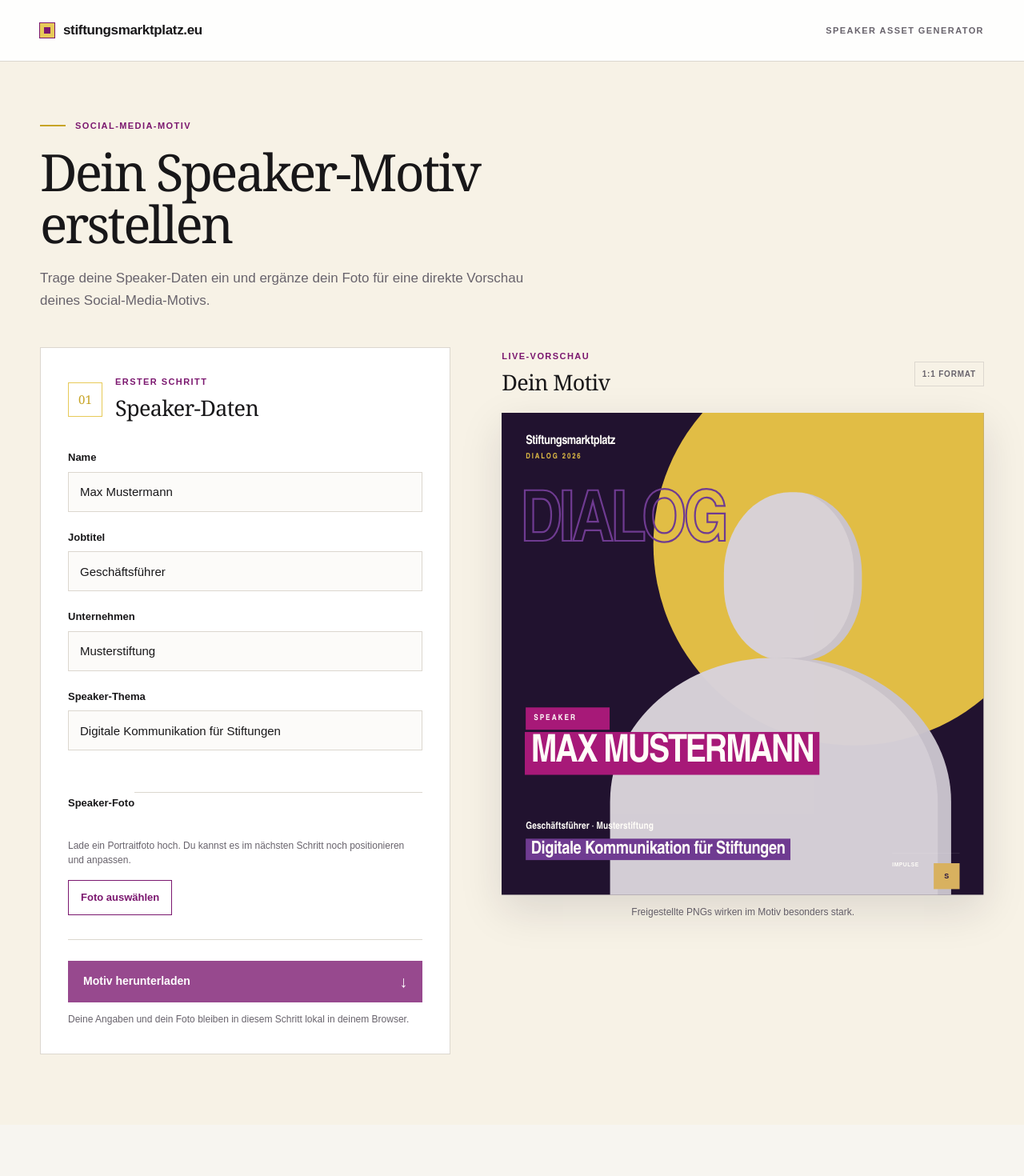
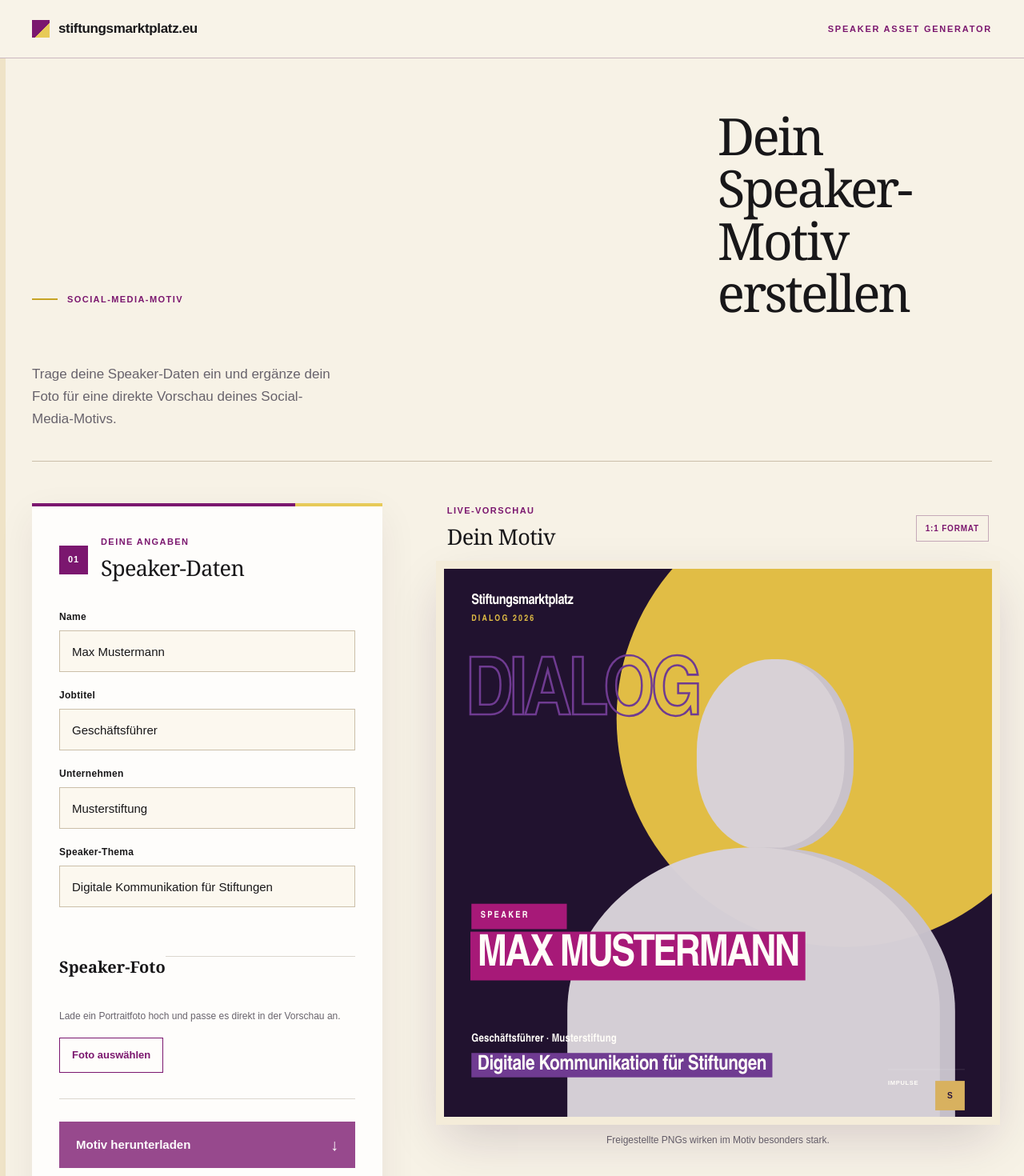
Before and after one commit to Funklix/imagegenerator, a Next.js app: page / in a window 1280 px wide. Shown: the top 1470 px of the page at 80% size. Before the commit the page ends 1406 px from the top, so only its background shows below. Built offline with nearby package versions, Linux system fonts and the light colour scheme.

Commit message:
Polish branded generator interface

```diff
--- a/src/app/globals.css
+++ b/src/app/globals.css
@@ -9,7 +9,7 @@
 }
 
 html {
-  background: #f7f5f0;
+  background: #f7f2e6;
 }
 
 body {
@@ -26,23 +26,25 @@
 
 .app-shell {
   min-height: 100vh;
-  background: var(--background);
+  background:
+    linear-gradient(90deg, var(--background-strong) 0 7px, transparent 7px),
+    var(--background);
   color: var(--text-primary);
 }
 
 .site-header {
-  border-bottom: 1px solid var(--border);
-  background: color-mix(in srgb, var(--surface) 94%, transparent);
+  border-bottom: 1px solid color-mix(in srgb, var(--brand-primary) 16%, var(--border));
+  background: color-mix(in srgb, var(--background) 92%, white);
 }
 
 .header-inner,
 .main-content {
-  width: min(1180px, calc(100% - 48px));
+  width: min(1200px, calc(100% - 64px));
   margin-inline: auto;
 }
 
 .header-inner {
-  min-height: 76px;
+  min-height: 72px;
   display: flex;
   align-items: center;
   justify-content: space-between;
@@ -60,11 +62,9 @@
 }
 
 .wordmark-mark {
-  width: 18px;
-  height: 18px;
-  background: var(--brand-primary);
-  border: 5px solid var(--accent);
-  outline: 1px solid var(--brand-primary);
+  width: 22px;
+  height: 22px;
+  background: linear-gradient(135deg, var(--brand-primary) 0 58%, var(--accent) 58%);
 }
 
 .context-label,
@@ -79,16 +79,23 @@
 }
 
 .context-label {
-  color: var(--text-secondary);
+  color: var(--brand-primary);
+  letter-spacing: 0.16em;
 }
 
 .main-content {
-  padding-block: 72px 88px;
+  padding-block: 64px 88px;
 }
 
 .intro {
-  max-width: 720px;
-  margin-bottom: 44px;
+  display: grid;
+  grid-template-columns: minmax(0, 1.4fr) minmax(260px, 0.6fr);
+  align-items: end;
+  gap: 56px;
+  max-width: none;
+  margin-bottom: 52px;
+  padding-bottom: 34px;
+  border-bottom: 1px solid var(--border-strong);
 }
 
 .eyebrow {
@@ -116,15 +123,15 @@
   max-width: 680px;
   margin: 0;
   font-family: Georgia, "Times New Roman", serif;
-  font-size: clamp(42px, 5vw, 64px);
+  font-size: clamp(46px, 5vw, 68px);
   font-weight: 500;
   line-height: 1.02;
   letter-spacing: -0.045em;
 }
 
 .intro-copy {
-  max-width: 620px;
-  margin: 22px 0 0;
+  max-width: 390px;
+  margin: 0 0 4px;
   color: var(--text-secondary);
   font-size: 17px;
   line-height: 1.65;
@@ -132,9 +139,9 @@
 
 .workspace {
   display: grid;
-  grid-template-columns: minmax(0, 0.92fr) minmax(420px, 1.08fr);
+  grid-template-columns: minmax(360px, 0.78fr) minmax(480px, 1.22fr);
   align-items: start;
-  gap: clamp(28px, 5vw, 72px);
+  gap: clamp(40px, 6vw, 88px);
 }
 
 .form-panel,
@@ -143,9 +150,21 @@
 }
 
 .form-panel {
-  padding: 34px;
-  border: 1px solid var(--border);
-  background: var(--surface);
+  position: relative;
+  padding: 36px 34px 32px;
+  border-top: 4px solid var(--brand-primary);
+  background: color-mix(in srgb, var(--surface) 84%, var(--background));
+  box-shadow: 0 16px 44px rgba(50, 19, 63, 0.07);
+}
+
+.form-panel::before {
+  content: "";
+  position: absolute;
+  top: -4px;
+  right: 0;
+  width: 25%;
+  height: 4px;
+  background: var(--accent);
 }
 
 .section-heading,
@@ -158,14 +177,15 @@
 
 .step-number {
   display: grid;
-  width: 43px;
-  height: 43px;
+  width: 36px;
+  height: 36px;
   flex: 0 0 auto;
   place-items: center;
-  border: 1px solid var(--accent);
-  color: var(--brand-secondary);
-  font-family: Georgia, "Times New Roman", serif;
-  font-size: 15px;
+  background: var(--brand-primary);
+  color: white;
+  font-size: 11px;
+  font-weight: 700;
+  letter-spacing: 0.08em;
 }
 
 .section-heading h2,
@@ -179,7 +199,7 @@
 
 .field-list {
   display: grid;
-  gap: 22px;
+  gap: 20px;
 }
 
 .field {
@@ -188,18 +208,19 @@
 }
 
 .field label {
-  font-size: 13px;
+  font-size: 12px;
   font-weight: 700;
+  letter-spacing: 0.025em;
 }
 
 .field input {
   width: 100%;
-  height: 50px;
-  padding: 0 14px;
-  border: 1px solid var(--border);
+  height: 52px;
+  padding: 0 15px;
+  border: 1px solid var(--border-strong);
   border-radius: 0;
   outline: none;
-  background: #fcfbf9;
+  background: var(--surface-soft);
   color: var(--text-primary);
   font-size: 15px;
   transition:
@@ -209,7 +230,7 @@
 }
 
 .field input:hover {
-  border-color: #b8b1a7;
+  border-color: color-mix(in srgb, var(--brand-primary) 45%, var(--border));
   background: var(--surface);
 }
 
@@ -226,21 +247,22 @@
 
 .photo-upload {
   min-width: 0;
-  margin: 30px 0 0;
-  padding: 26px 0 0;
+  margin: 32px 0 0;
+  padding: 28px 0 0;
   border: 0;
   border-top: 1px solid var(--border);
 }
 
 .photo-upload legend {
-  padding: 26px 0 0;
+  padding: 28px 0 0;
   color: var(--text-primary);
-  font-size: 13px;
+  font-family: Georgia, "Times New Roman", serif;
+  font-size: 20px;
   font-weight: 700;
 }
 
 .photo-help {
-  margin: 8px 0 16px;
+  margin: 9px 0 18px;
   color: var(--text-secondary);
   font-size: 12px;
   line-height: 1.5;
@@ -266,11 +288,18 @@
   padding: 0 15px;
   border: 1px solid var(--brand-primary);
   border-radius: 0;
-  background: var(--surface);
+  background: transparent;
   color: var(--brand-primary);
   cursor: pointer;
   font-size: 13px;
   font-weight: 700;
+  transition: background 140ms ease, color 140ms ease, border-color 140ms ease;
+}
+
+.photo-select:hover,
+.photo-action:hover {
+  background: var(--brand-primary);
+  color: white;
 }
 
 .photo-input:focus-visible + .photo-select,
@@ -282,7 +311,10 @@
 
 .photo-selection {
   display: grid;
-  gap: 12px;
+  gap: 14px;
+  padding: 15px;
+  border-left: 3px solid var(--accent);
+  background: var(--surface-soft);
 }
 
 .photo-filename {
@@ -318,8 +350,8 @@
 }
 
 .photo-action:last-child {
-  border-color: var(--border);
-  color: var(--text-secondary);
+  border-color: color-mix(in srgb, var(--brand-primary) 35%, var(--border));
+  color: var(--brand-primary);
 }
 
 .photo-error {
@@ -347,7 +379,9 @@
 .portrait-controls {
   display: grid;
   gap: 10px;
-  margin-top: 20px;
+  margin-top: 22px;
+  padding: 18px;
+  background: var(--surface-soft);
 }
 
 .portrait-controls > label {
@@ -357,6 +391,7 @@
 
 .portrait-controls input[type="range"] {
   width: 100%;
+  height: 6px;
   accent-color: var(--brand-primary);
   cursor: pointer;
 }
@@ -376,7 +411,7 @@
 
 .portrait-reset {
   width: fit-content;
-  min-height: 42px;
+  min-height: 34px;
   padding: 0;
   border: 0;
   border-bottom: 1px solid currentColor;
@@ -388,24 +423,29 @@
 }
 
 .form-footer {
-  margin-top: 30px;
-  padding-top: 26px;
+  margin-top: 32px;
+  padding-top: 28px;
   border-top: 1px solid var(--border);
 }
 
 .form-footer button {
   width: 100%;
-  min-height: 52px;
+  min-height: 58px;
   display: flex;
   align-items: center;
   justify-content: space-between;
-  padding: 0 18px;
+  padding: 0 20px;
   border: 1px solid var(--brand-primary);
   border-radius: 0;
   background: var(--brand-primary);
   color: white;
-  font-size: 14px;
+  font-size: 15px;
   font-weight: 700;
+}
+
+.form-footer button:not(:disabled):hover {
+  border-color: #5f1057;
+  background: #5f1057;
 }
 
 .form-footer button:disabled {
@@ -441,13 +481,14 @@
 
 .preview-heading {
   justify-content: space-between;
-  margin: 3px 0 18px;
+  margin: 1px 0 20px;
+  padding-inline: 4px;
 }
 
 .format-label {
-  padding: 7px 9px;
-  border: 1px solid var(--border);
-  color: var(--text-secondary);
+  padding: 8px 11px;
+  border: 1px solid color-mix(in srgb, var(--brand-primary) 24%, var(--border));
+  color: var(--brand-primary);
   font-size: 10px;
   font-weight: 700;
   letter-spacing: 0.08em;
@@ -459,7 +500,8 @@
   width: 100%;
   aspect-ratio: 1;
   overflow: hidden;
-  box-shadow: 0 18px 50px rgba(31, 24, 38, 0.13);
+  outline: 10px solid color-mix(in srgb, var(--background-strong) 68%, white);
+  box-shadow: 0 24px 60px rgba(50, 19, 63, 0.18);
 }
 
 .artwork {
@@ -563,10 +605,20 @@
 }
 
 .preview-note {
+  padding-top: 8px;
   text-align: center;
 }
 
-@media (max-width: 880px) {
+@media (max-width: 1020px) {
+  .intro {
+    grid-template-columns: 1fr;
+    gap: 18px;
+  }
+
+  .intro-copy {
+    max-width: 620px;
+  }
+
   .workspace {
     grid-template-columns: 1fr;
     gap: 48px;
@@ -581,7 +633,7 @@
 @media (max-width: 600px) {
   .header-inner,
   .main-content {
-    width: min(100% - 32px, 1180px);
+    width: min(100% - 32px, 1200px);
   }
 
   .header-inner {
@@ -599,11 +651,12 @@
   }
 
   .main-content {
-    padding-block: 46px 60px;
+    padding-block: 40px 56px;
   }
 
   .intro {
-    margin-bottom: 32px;
+    margin-bottom: 34px;
+    padding-bottom: 26px;
   }
 
   h1 {
@@ -616,7 +669,7 @@
   }
 
   .form-panel {
-    padding: 24px 20px;
+    padding: 26px 20px 24px;
   }
 
   .section-heading {
@@ -641,6 +694,14 @@
     grid-template-columns: 1fr 1fr;
   }
 
+  .photo-action {
+    padding-inline: 10px;
+  }
+
+  .artwork-wrapper {
+    outline-width: 6px;
+  }
+
   .preview-heading h2,
   .section-heading h2 {
     font-size: 24px;
--- a/src/components/PhotoUpload.tsx
+++ b/src/components/PhotoUpload.tsx
@@ -56,8 +56,7 @@
     <fieldset className="photo-upload" aria-describedby={error ? errorId : undefined}>
       <legend>Speaker-Foto</legend>
       <p className="photo-help">
-        Lade ein Portraitfoto hoch. Du kannst es im nächsten Schritt noch
-        positionieren und anpassen.
+        Lade ein Portraitfoto hoch und passe es direkt in der Vorschau an.
       </p>
 
       <input
--- a/src/components/SpeakerForm.tsx
+++ b/src/components/SpeakerForm.tsx
@@ -78,7 +78,7 @@
           01
         </span>
         <div>
-          <p className="section-kicker">Erster Schritt</p>
+          <p className="section-kicker">Deine Angaben</p>
           <h2 id="speaker-data-title">Speaker-Daten</h2>
         </div>
       </div>
--- a/src/config/theme.ts
+++ b/src/config/theme.ts
@@ -6,10 +6,13 @@
   brandSecondary: "#c7a426",
   accent: "#e7ca58",
   background: "#f7f2e6",
+  backgroundStrong: "#efe3c7",
   surface: "#ffffff",
+  surfaceSoft: "#fcf8ef",
   textPrimary: "#181719",
   textSecondary: "#68636c",
   border: "#dcd7cf",
+  borderStrong: "#cbbfa9",
 } as const;
 
 export const themeVariables = {
@@ -17,8 +20,11 @@
   "--brand-secondary": theme.brandSecondary,
   "--accent": theme.accent,
   "--background": theme.background,
+  "--background-strong": theme.backgroundStrong,
   "--surface": theme.surface,
+  "--surface-soft": theme.surfaceSoft,
   "--text-primary": theme.textPrimary,
   "--text-secondary": theme.textSecondary,
   "--border": theme.border,
+  "--border-strong": theme.borderStrong,
 } as CSSProperties;
```
